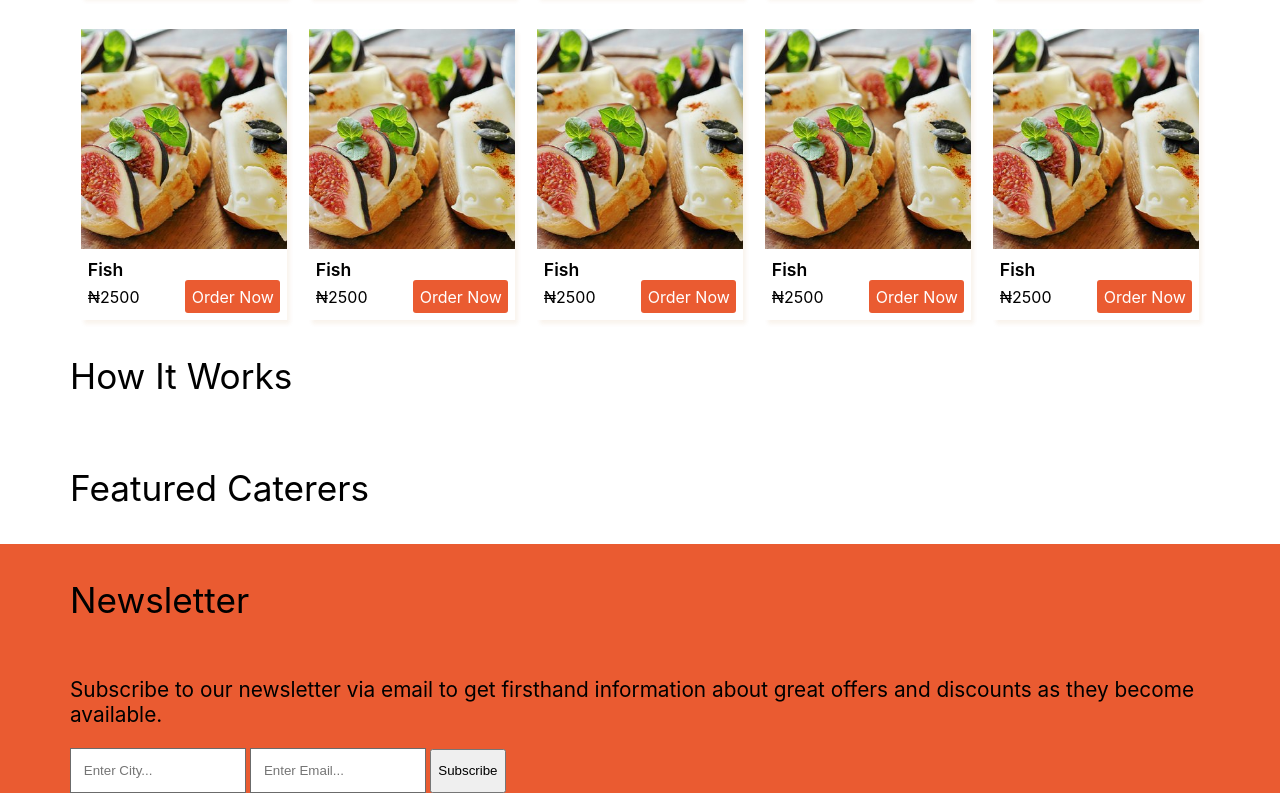
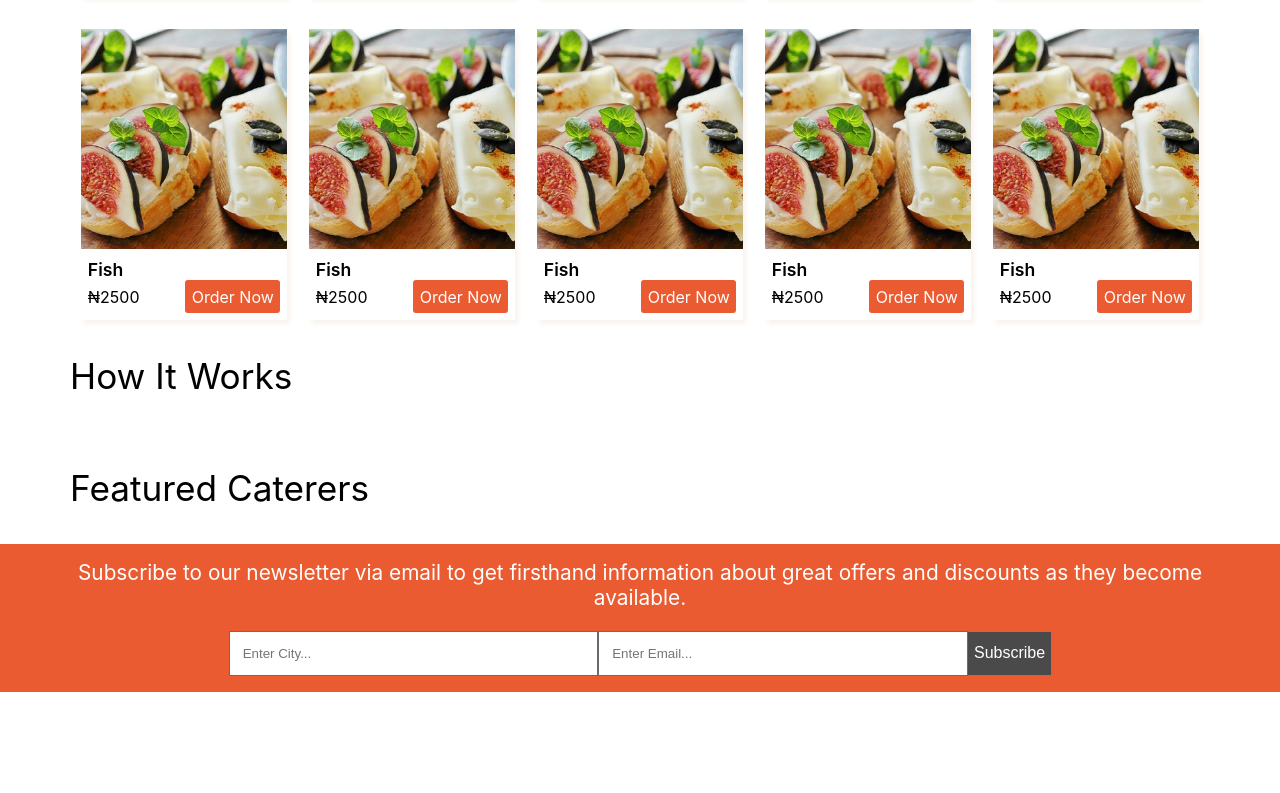
Before and after one commit to ekrresa/chaw, a plain HTML site: page UI/index.html in a window 1280 px wide. Shown: the part 906-1699 px from the top of the page. After the commit the page ends 1598 px from the top, so only its background shows below. Drawn offline with Linux system fonts and the light colour scheme.

Commit message:
amended styles of newsletter section

```diff
--- a/UI/index.html
+++ b/UI/index.html
@@ -190,15 +190,12 @@
       </div>
       <section class="newsletter">
         <div class="container">
-          <div class="row">
-            <h3>Newsletter</h3>
-          </div>
-          <p>
+          <p style="margin-top: 0;">
             Subscribe to our newsletter via email to get firsthand information
             about great offers and discounts as they become available.
           </p>
           <div class="row">
-            <form method="post">
+            <form class="newsletter-form" method="post">
               <input
                 class="searchbox"
                 type="text"
@@ -209,7 +206,7 @@
                 type="text"
                 placeholder="Enter Email..."
               />
-              <button type="submit">Subscribe</button>
+              <button class="newsletter-btn" type="submit">Subscribe</button>
             </form>
           </div>
         </div>
--- a/UI/style.css
+++ b/UI/style.css
@@ -29,7 +29,7 @@ a {
   text-decoration: none;
 }
 button {
-  height: 44px;
+  height: 43px;
 }
 .searchbox {
   width: 30%;
@@ -122,4 +122,19 @@ button {
 }
 .newsletter {
   background-color: #ea5b31;
+  text-align: center;
+  padding: 1rem;
+  color: #fff;
 }
+.newsletter-form {
+  display: flex;
+  align-items: center;
+  justify-content: center;
+  width: 100%;
+}
+.newsletter-btn {
+  background-color: #4a4a4a;
+  color: white;
+  border: none;
+  font-size: 1rem;
+}
```
